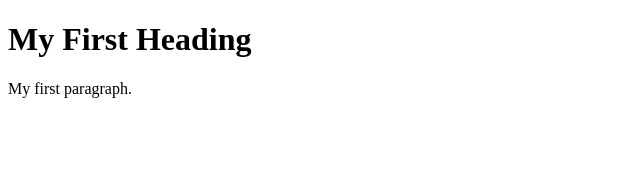
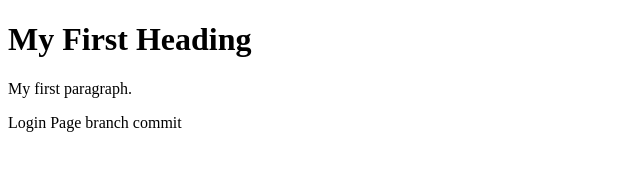
Before and after one commit to anurag-176/testProject3, a plain HTML site: page index.html in a window 1280 px wide. Shown: the whole page, without its empty margins (0-640 px from the left). Drawn offline with Linux system fonts and the light colour scheme.

Commit message:
Login branch commit 1

```diff
--- a/index.html
+++ b/index.html
@@ -4,6 +4,6 @@
 
 <h1>My First Heading</h1>
 <p>My first paragraph.</p>
-
+Login Page branch commit
 </body>
 </html>
```
Also changed, not shown: login.html (added, +1 -0 lines), log.txt (added).
